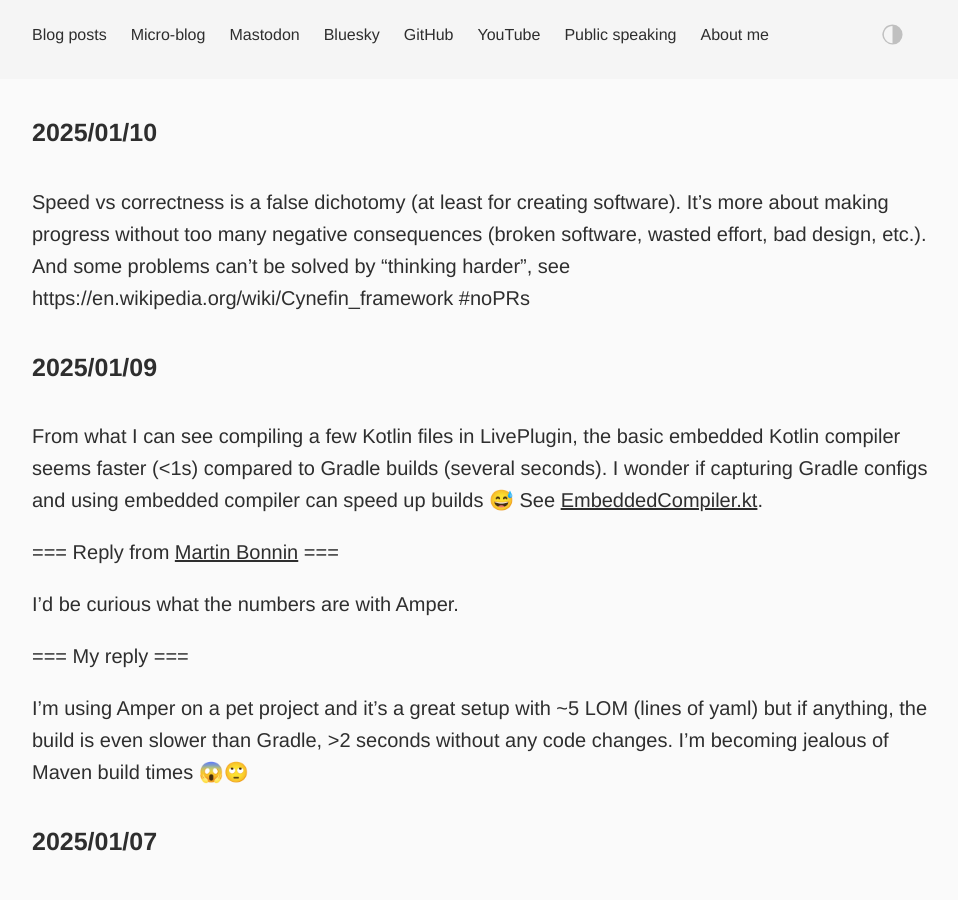
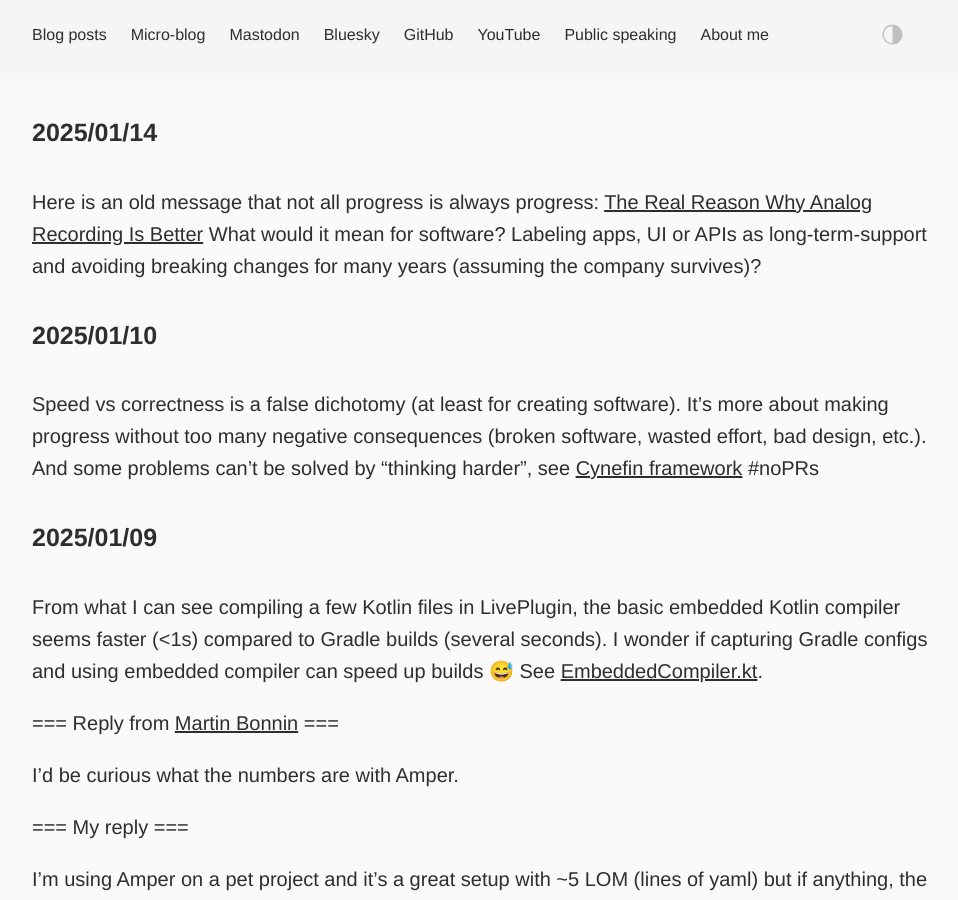
Before and after one commit to dkandalov/dkandalov.github.io, a Jekyll site: the page built from micro-blog.md, in a window 1280 px wide and 900 px high. Shown: the whole window, without its empty margins (160-1118 px from the left). Built offline with Jekyll 4.4.1, drawn with Linux system fonts in a browser that asks for light colours; some of the changed text lies outside the part shown.

Commit message:
updated micro-blog

```diff
--- a/_includes/footer.html
+++ b/_includes/footer.html
@@ -1,5 +1,5 @@
 <footer class="site-footer">
   <div class="wrapper">
-    <p>&copy; 2024 Dmitry Kandalov</p>
+    <p>&copy; 2025 Dmitry Kandalov</p>
   </div>
 </footer>
--- a/micro-blog.md
+++ b/micro-blog.md
@@ -3,8 +3,11 @@ layout: post
 permalink: /micro-blog/
 ---
 
+#### 2025/01/14
+Here is an old message that not all progress is always progress: [The Real Reason Why Analog Recording Is Better](https://www.youtube.com/watch?v=Zq4BOSaKiYo) What would it mean for software? Labeling apps, UI or APIs as long-term-support and avoiding breaking changes for many years (assuming the company survives)?
+
 #### 2025/01/10
-Speed vs correctness is a false dichotomy (at least for creating software). It's more about making progress without too many negative consequences (broken software, wasted effort, bad design, etc.). And some problems can't be solved by "thinking harder", see https://en.wikipedia.org/wiki/Cynefin_framework #noPRs
+Speed vs correctness is a false dichotomy (at least for creating software). It's more about making progress without too many negative consequences (broken software, wasted effort, bad design, etc.). And some problems can't be solved by "thinking harder", see [Cynefin framework](https://en.wikipedia.org/wiki/Cynefin_framework) #noPRs
 
 #### 2025/01/09
 From what I can see compiling a few Kotlin files in LivePlugin, the basic embedded Kotlin compiler seems faster (<1s) compared to Gradle builds (several seconds). I wonder if capturing Gradle configs and using embedded compiler can speed up builds 😅 See [EmbeddedCompiler.kt](https://github.com/dkandalov/live-plugin/blob/master/kotlin-compiler-wrapper/src/liveplugin/implementation/kotlin/EmbeddedCompiler.kt).
```
